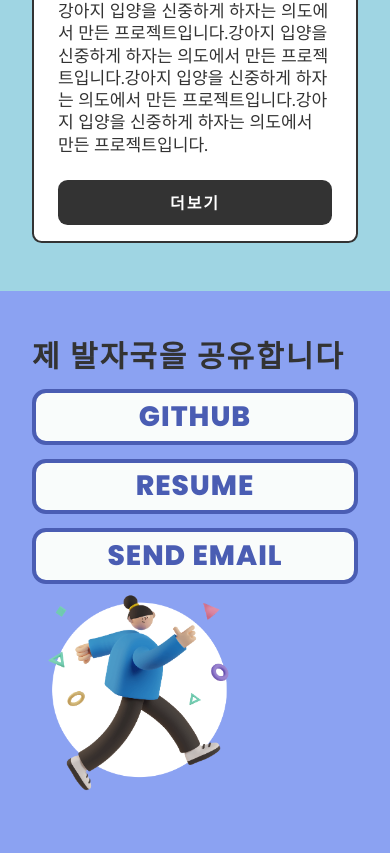
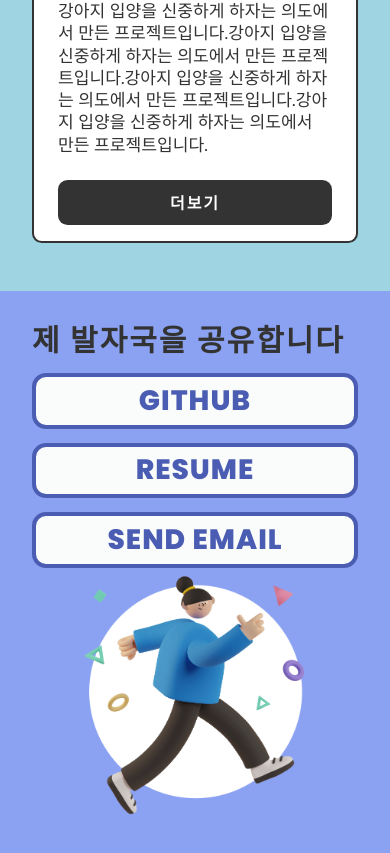
Before and after one commit to mmyeon/mmyeon-home, a React (Create React App) app: page / in a window 390 px wide. Shown: the part 2765-3618 px from the top of the page. Built offline with nearby package versions, Linux system fonts and the light colour scheme.

Commit message:
[style] 모바일페이지 스타일 추가

```diff
--- a/src/components/Contact.js
+++ b/src/components/Contact.js
@@ -5,21 +5,24 @@ import Title from "./Title";
 import OutlineButton from "./Buttons/OutlineButton";
 
 const ContactContainer = styled.div`
-  min-height: 100vh;
+  height: 100vh;
   background: ${COLORS.pastelBlue};
-  padding: 3em 2em;
+  box-sizing: border-box;
+  padding: 0 2em;
+  padding-top: 2em;
 
   > .content {
     width: 100%;
     margin: 0 auto;
 
     > .btn-containter {
-      /* TODO:width 확인 */
-      width: 90%;
     }
 
     > img.jumping {
-      width: 16em;
+      width: 14em;
+      display: block;
+      margin: 0 auto;
+      margin-top: 0.4em;
     }
   }
 `;
```
Also changed, not shown: public/assets/images/contact-jump.png.
